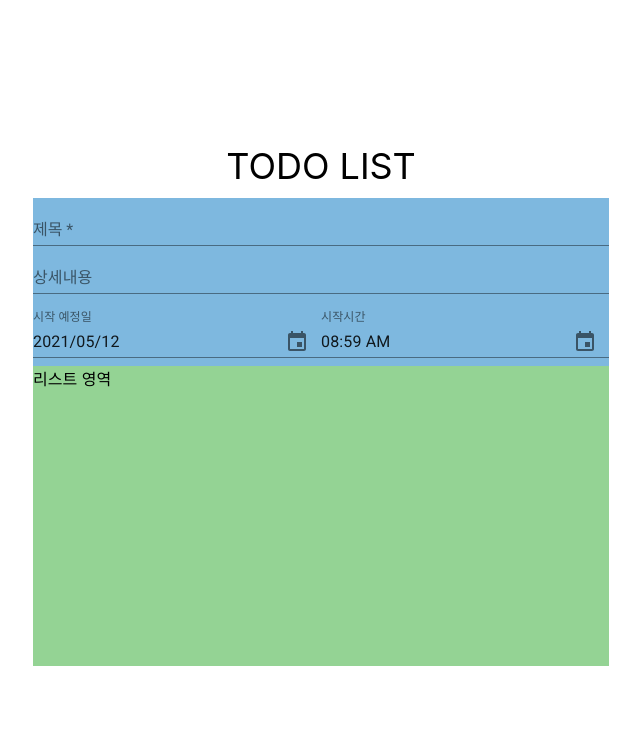
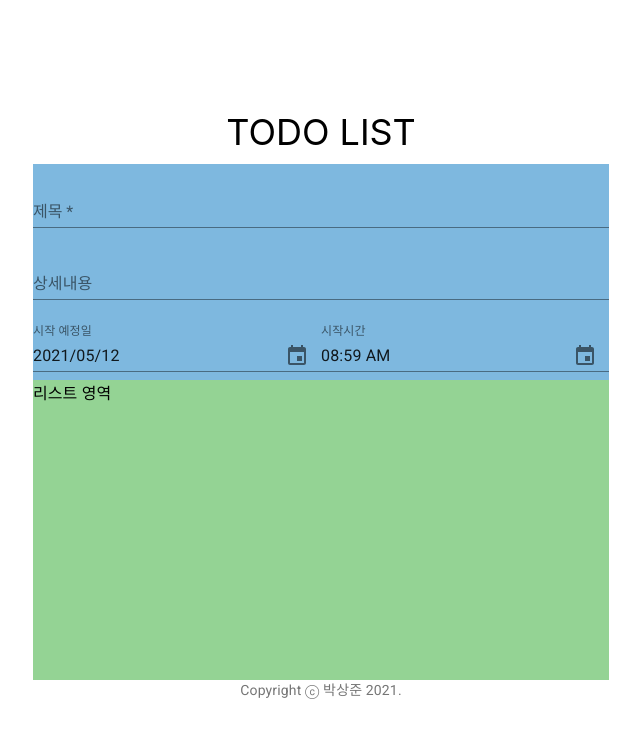
Before and after one commit to sgbo5003/todolist_2021, a React (Create React App) app: page / in a window 1280 px wide. Shown: the top 738 px of the page, without its empty margins (319-959 px from the left). Built offline with nearby package versions, Linux system fonts and the light colour scheme.

Commit message:
App.js 내용 수정

```diff
--- a/src/App.js
+++ b/src/App.js
@@ -1,19 +1,40 @@
 import logo from "./logo.svg";
 import "./App.css";
-import Button from "@material-ui/core/Button";
 import { TextField, Typography } from "@material-ui/core";
 import { KeyboardDatePicker, KeyboardTimePicker } from "@material-ui/pickers";
 import React from "react";
 class App extends React.Component {
+  constructor(props) {
+    super(props);
+    this.state = {
+      title: "",
+      content: "",
+      startDate: null,
+      startTime: null,
+    };
+  }
+
   render() {
     return (
       <div className="App">
         <div className="header">TODO LIST</div>
         <div className="input_area">
-          <TextField label="제목" size="normal" fullWidth required />
-          <TextField label="상세내용" size="normal" fullWidth multiline />
+          <TextField
+            label="제목"
+            size="normal"
+            margin="normal"
+            fullWidth
+            required
+          />
+          <TextField
+            label="상세내용"
+            size="normal"
+            margin="normal"
+            fullWidth
+            multiline
+          />
           <KeyboardDatePicker
-            disableToolbar
+            disableToolbarx
             variant="inline"
             format="yyyy/MM/DD"
             margin="normal"
@@ -36,6 +57,9 @@ class App extends React.Component {
           />
         </div>
         <div className="list_area"> 리스트 영역</div>
+        <Typography variant="body2" color="textSecondary" align="center">
+          {"Copyright ⓒ 박상준 " + new Date().getFullYear() + "."}
+        </Typography>
       </div>
     );
   }
```
